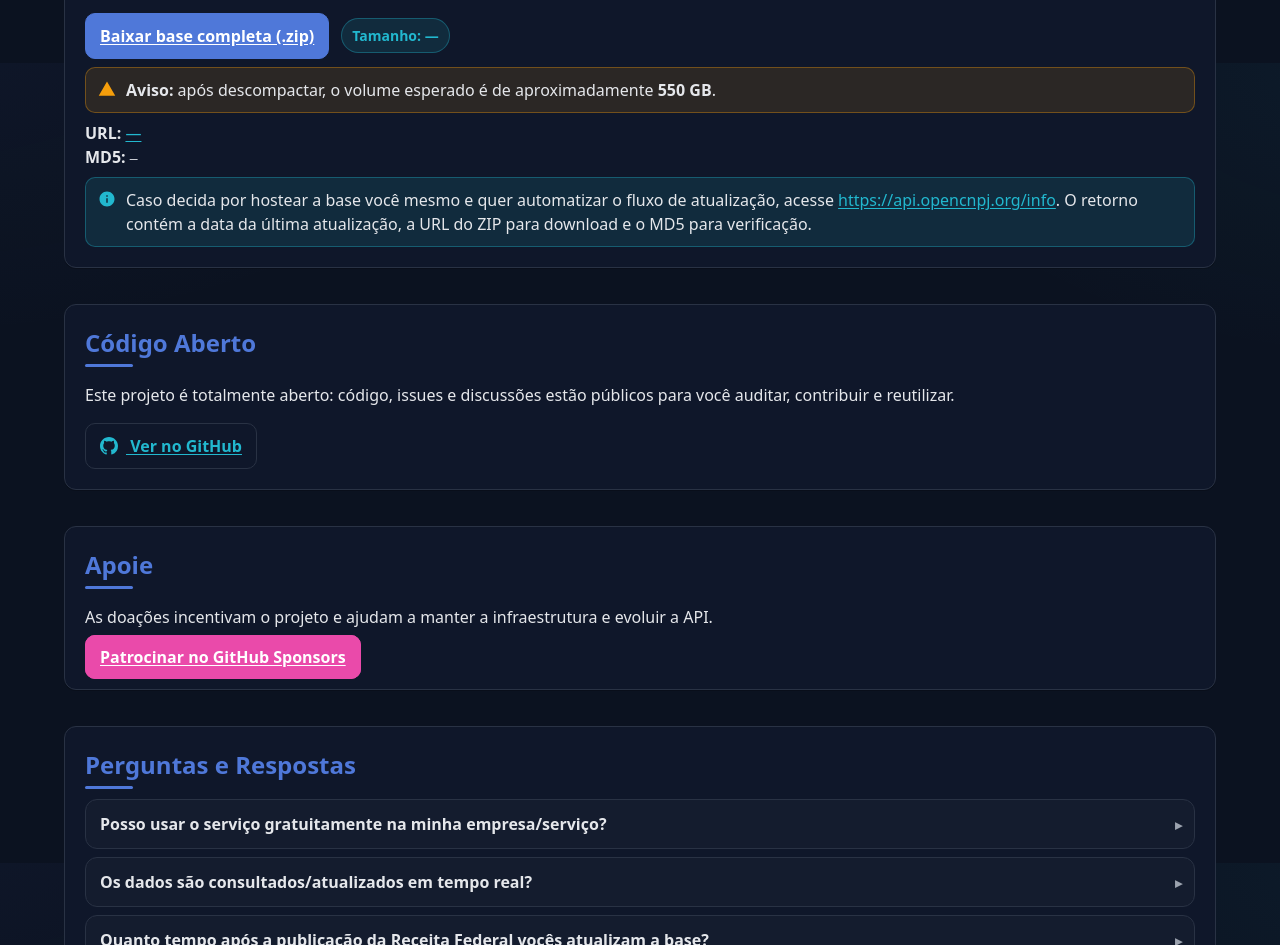
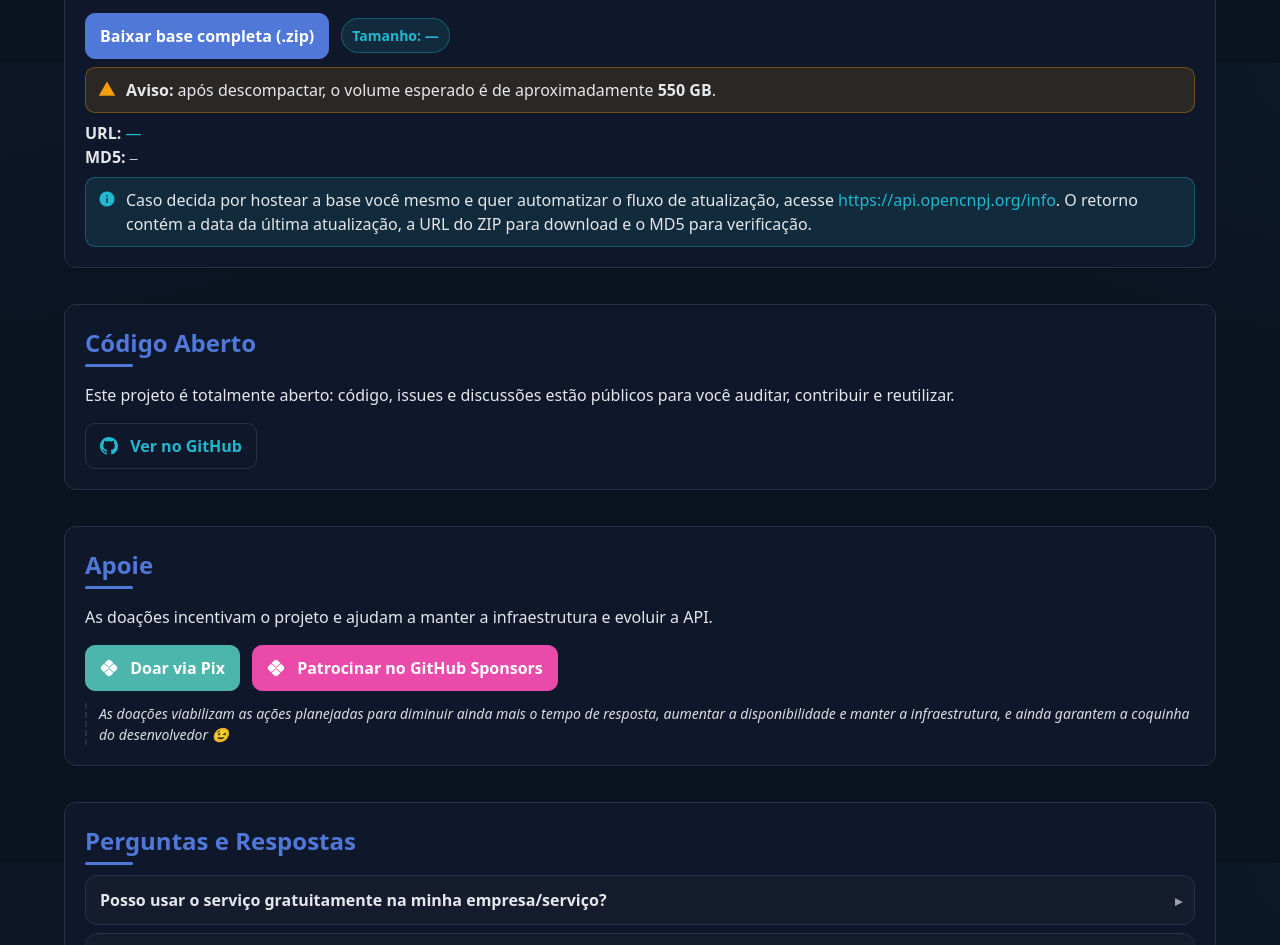
Before and after one commit to aikaabr/OpenCNPJ, a plain HTML site: page Page/index.html in a window 1280 px wide. Shown: the part 3137-4082 px from the top of the page. Drawn offline with Linux system fonts and the light colour scheme; no server answers.

Commit message:
Updated sponsor methods

```diff
--- a/Page/css/styles.css
+++ b/Page/css/styles.css
@@ -5,6 +5,7 @@
   --accent:#22B8CF;  /* cyan (slightly dimmed) */
   --highlight:#34D399; /* emerald */
   --sponsor:#EA4AAA; /* GitHub Sponsors pink */
+  --pix:#4DB6AC; /* Pix teal (brand) */
   --warning:#F59E0B; /* amber */
 
   /* Dark palette */
@@ -53,8 +54,8 @@ body{
 .docs h2{margin:0 0 10px;font-size:24px;position:relative;padding-bottom:6px;color:var(--primary)}
 .docs p, .docs li{color:var(--neutral)}
 /* Links in docs */
-.docs a{color:var(--accent); text-decoration:underline; text-underline-offset:2px}
-.docs a:hover{filter:brightness(1.1)}
+.docs a{color:var(--accent); text-decoration:none}
+.docs a:hover{filter:brightness(1.1); text-decoration:none}
 /* Style the HTTP callout without enclosing block */
 .code.http{border-left:4px solid var(--primary)}
 /* Tertiary headings for API sections */
@@ -86,6 +87,8 @@ input:not([type]){
 #cnpj{width:100%}
 .actions{display:flex;align-items:center;gap:12px;flex-wrap:wrap}
 .hint{color:var(--muted);margin:0;font-size:14px}
+/* Comment-style notes */
+.hint.comment{margin-top:12px;padding-left:12px;border-left:2px dashed var(--border);font-style:italic;opacity:.95}
 /* Download block spacing */
 .download-block{margin-top:10px}
 /* ZIP size badge and note */
@@ -119,6 +122,9 @@ input:not([type]){
 .btn.primary:hover{filter:brightness(0.95)}
 .btn.sponsor{background:var(--sponsor);border-color:var(--sponsor);color:#fff}
 .btn.sponsor:hover{filter:brightness(0.95)}
+.btn.pix{background:var(--pix);border-color:var(--pix);color:#fff}
+.btn.pix:hover{filter:brightness(0.95)}
+.btn.pix .icon{color:#fff}
 .btn:disabled{opacity:.5;cursor:not-allowed}
 /* Loading spinner on button */
 .btn.loading{position:relative;color:transparent}
--- a/Page/index.html
+++ b/Page/index.html
@@ -13,9 +13,9 @@
     <meta property="og:description" content="Consulta gratuita de CNPJ com resposta em JSON. Base atualizada mensalmente e opção de download completo." />
     <meta property="og:site_name" content="OpenCNPJ" />
     <meta property="og:locale" content="pt_BR" />
-    <meta property="og:image" content="/assets/og-image.png" />
+    <meta property="og:image" content="/assets/og-image.svg" />
     <meta property="og:image:alt" content="OpenCNPJ – API pública de CNPJ" />
-    <meta property="og:image:type" content="image/png" />
+    <meta property="og:image:type" content="image/svg+xml" />
     <meta property="og:image:width" content="1200" />
     <meta property="og:image:height" content="630" />
 
@@ -23,7 +23,7 @@
     <meta name="twitter:card" content="summary_large_image" />
     <meta name="twitter:title" content="OpenCNPJ – API pública de CNPJ" />
     <meta name="twitter:description" content="Consulta gratuita de CNPJ com resposta em JSON. Base atualizada mensalmente e opção de download completo." />
-    <meta name="twitter:image" content="/assets/og-image.png" />
+    <meta name="twitter:image" content="/assets/og-image.svg" />
     <link rel="icon" type="image/svg+xml" href="assets/favicon.svg" />
     <link rel="stylesheet" href="css/styles.css" />
   </head>
@@ -211,9 +211,25 @@ curl -s "https://api.opencnpj.org/00.000.000/000000" | jq</pre>
       <section id="apoie">
         <h2>Apoie</h2>
         <p>As doações incentivam o projeto e ajudam a manter a infraestrutura e evoluir a API.</p>
-        <p>
-          <a class="btn sponsor" href="https://github.com/sponsors/Hitmasu" target="_blank" rel="noopener">Patrocinar no GitHub Sponsors</a>
-        </p>
+        <div class="actions">
+          <a class="btn pix" href="https://link.mercadopago.com.br/opencnpj" target="_blank" rel="noopener" aria-label="Doar via Pix">
+            <svg class="icon" width="18" height="18" viewBox="0 0 48 48" aria-hidden="true" focusable="false">
+              <path fill="currentColor" d="M11.9,12h-0.68l8.04-8.04c2.62-2.61,6.86-2.61,9.48,0L36.78,12H36.1c-1.6,0-3.11,0.62-4.24,1.76	l-6.8,6.77c-0.59,0.59-1.53,0.59-2.12,0l-6.8-6.77C15.01,12.62,13.5,12,11.9,12z"></path>
+              <path fill="currentColor" d="M36.1,36h0.68l-8.04,8.04c-2.62,2.61-6.86,2.61-9.48,0L11.22,36h0.68c1.6,0,3.11-0.62,4.24-1.76	l6.8-6.77c0.59-0.59,1.53-0.59,2.12,0l6.8,6.77C32.99,35.38,34.5,36,36.1,36z"></path>
+              <path fill="currentColor" d="M44.04,28.74L38.78,34H36.1c-1.07,0-2.07-0.42-2.83-1.17l-6.8-6.78c-1.36-1.36-3.58-1.36-4.94,0	l-6.8,6.78C13.97,33.58,12.97,34,11.9,34H9.22l-5.26-5.26c-2.61-2.62-2.61-6.86,0-9.48L9.22,14h2.68c1.07,0,2.07,0.42,2.83,1.17	l6.8,6.78c0.68,0.68,1.58,1.02,2.47,1.02s1.79-0.34,2.47-1.02l6.8-6.78C34.03,14.42,35.03,14,36.1,14h2.68l5.26,5.26	C46.65,21.88,46.65,26.12,44.04,28.74z"></path>
+            </svg>
+            Doar via Pix
+          </a>
+          <a class="btn sponsor" href="https://github.com/sponsors/Hitmasu" target="_blank" rel="noopener">
+            <svg class="icon" width="18" height="18" viewBox="0 0 48 48" aria-hidden="true" focusable="false">
+              <path fill="currentColor" d="M11.9,12h-0.68l8.04-8.04c2.62-2.61,6.86-2.61,9.48,0L36.78,12H36.1c-1.6,0-3.11,0.62-4.24,1.76	l-6.8,6.77c-0.59,0.59-1.53,0.59-2.12,0l-6.8-6.77C15.01,12.62,13.5,12,11.9,12z"></path>
+              <path fill="currentColor" d="M36.1,36h0.68l-8.04,8.04c-2.62,2.61-6.86,2.61-9.48,0L11.22,36h0.68c1.6,0,3.11-0.62,4.24-1.76	l6.8-6.77c0.59-0.59,1.53-0.59,2.12,0l6.8,6.77C32.99,35.38,34.5,36,36.1,36z"></path>
+              <path fill="currentColor" d="M44.04,28.74L38.78,34H36.1c-1.07,0-2.07-0.42-2.83-1.17l-6.8-6.78c-1.36-1.36-3.58-1.36-4.94,0	l-6.8,6.78C13.97,33.58,12.97,34,11.9,34H9.22l-5.26-5.26c-2.61-2.62-2.61-6.86,0-9.48L9.22,14h2.68c1.07,0,2.07,0.42,2.83,1.17	l6.8,6.78c0.68,0.68,1.58,1.02,2.47,1.02s1.79-0.34,2.47-1.02l6.8-6.78C34.03,14.42,35.03,14,36.1,14h2.68l5.26,5.26	C46.65,21.88,46.65,26.12,44.04,28.74z"></path>
+            </svg>
+            Patrocinar no GitHub Sponsors
+          </a>
+        </div>
+        <p class="hint comment">As doações viabilizam as ações planejadas para diminuir ainda mais o tempo de resposta, aumentar a disponibilidade e manter a infraestrutura, e ainda garantem a coquinha do desenvolvedor 😉</p>
       </section>
 
       <section id="faq">
```
Also changed, not shown: Page/assets/og-image.png (added).
